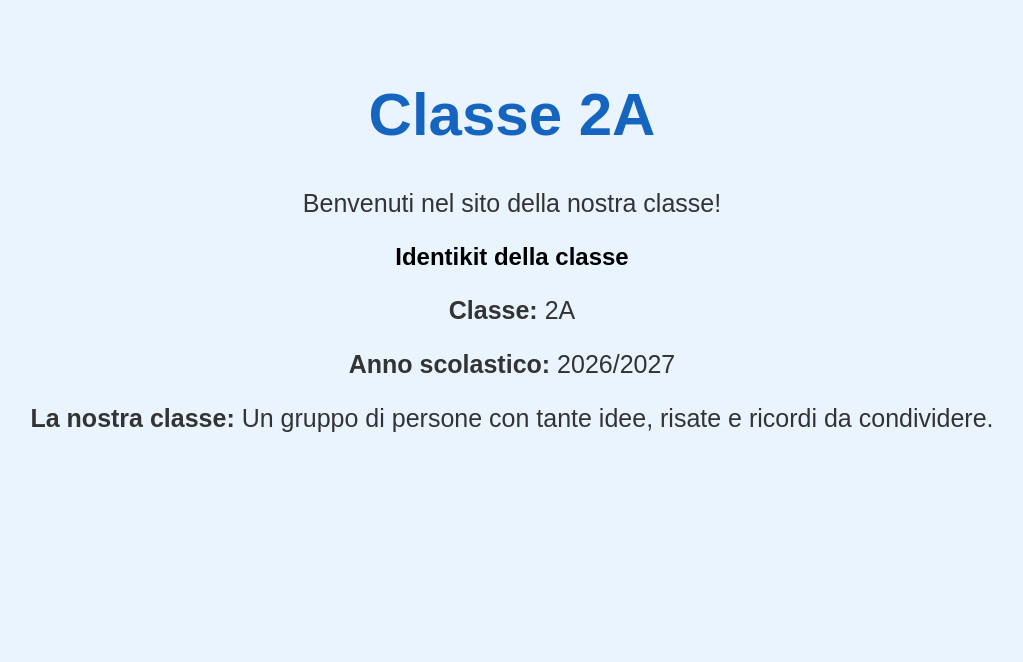
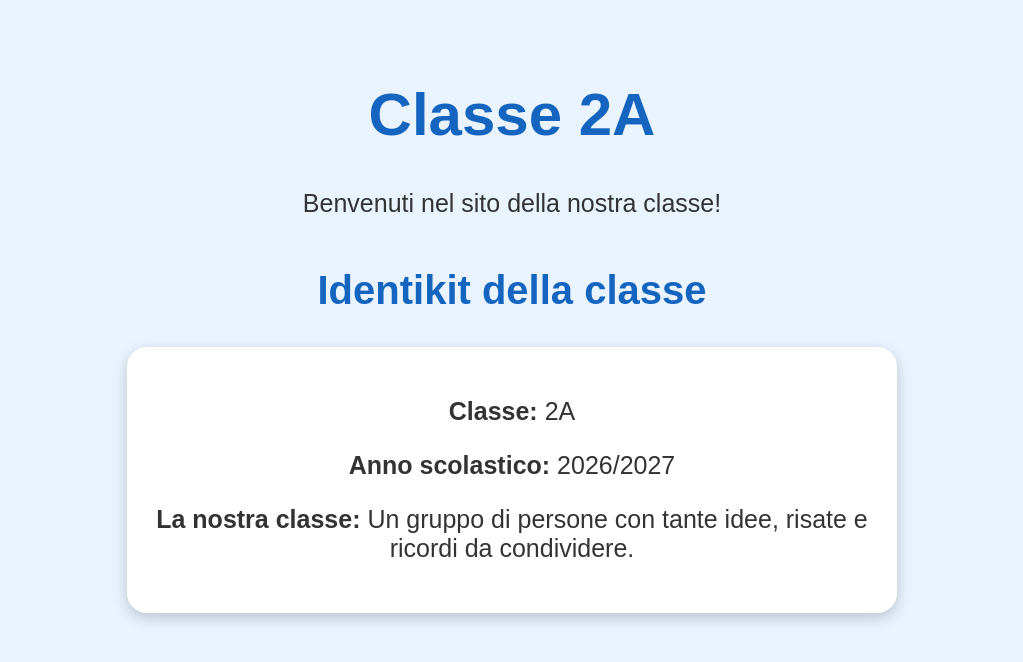
Before and after one commit to Leound95/Classe-2A, a plain HTML site: page index.html in a window 1280 px wide. Shown: the whole page, without its empty margins (128-1151 px from the left). Drawn offline with Linux system fonts and the light colour scheme.

Commit message:
Update style.css

```diff
--- a/style.css
+++ b/style.css
@@ -15,3 +15,19 @@ p {
     color: #333;
     font-size: 25px;
 }
+
+h2 {
+    color: #1565c0;
+    font-size: 40px;
+    margin-top: 50px;
+}
+
+.identikit {
+    background-color: white;
+    width: 60%;
+    margin: 30px auto;
+    padding: 25px;
+    border-radius: 20px;
+    box-shadow: 0px 5px 15px rgba(0,0,0,0.2);
+    font-size: 20px;
+}
```
